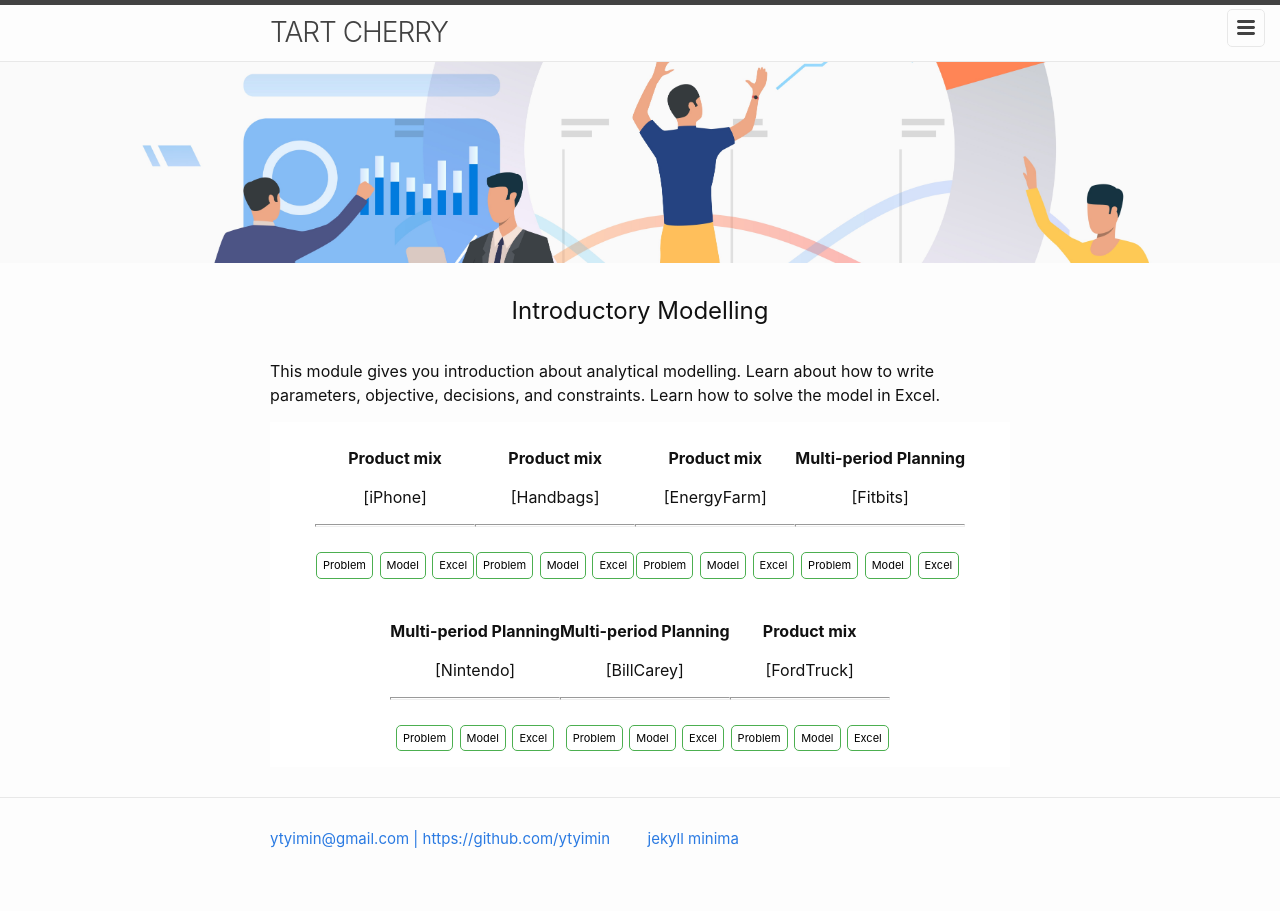
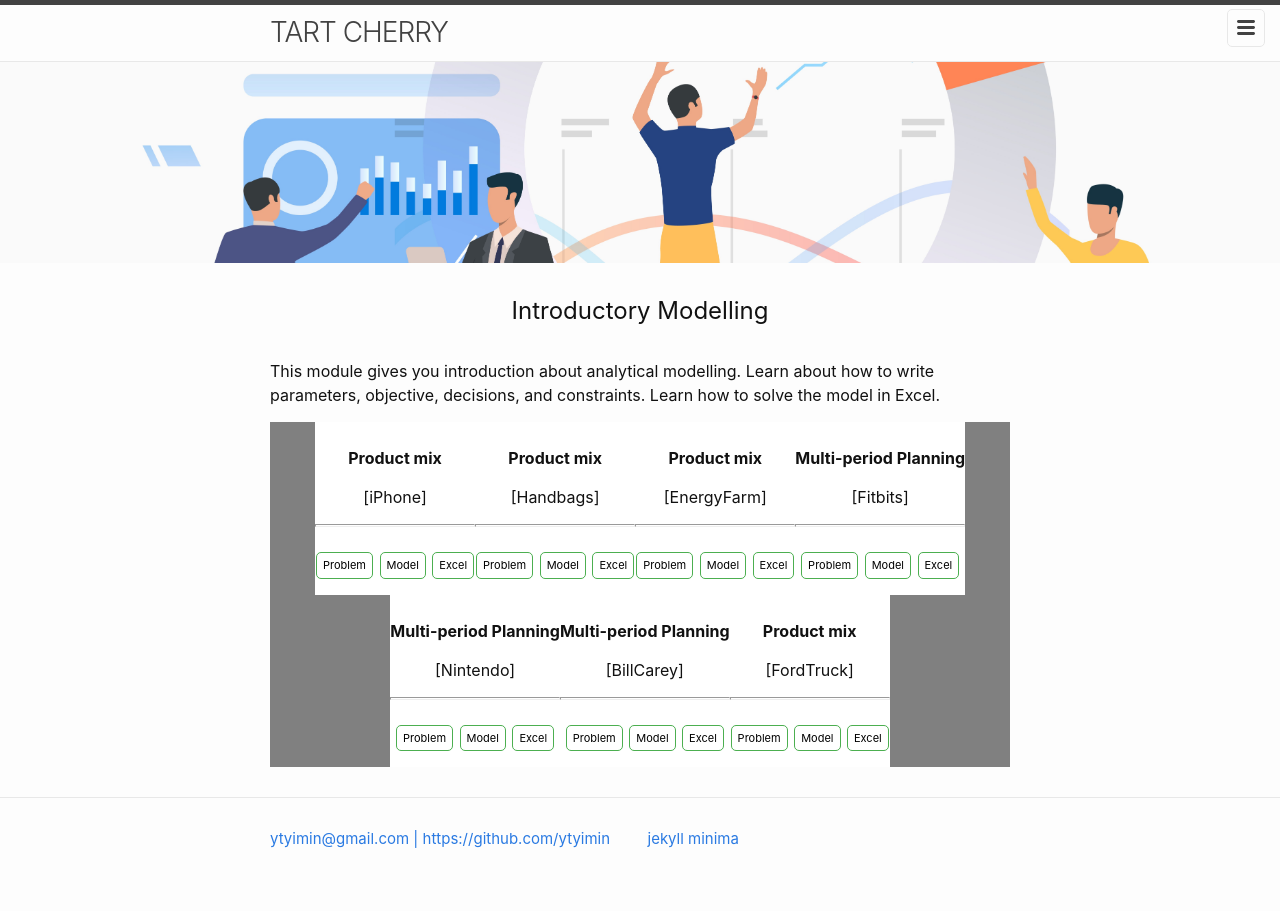
Before and after one commit to ytyimin/tart-cherry, a Jekyll site: the page built from introduction.markdown, in a window 1280 px wide. Built offline with Jekyll 4.4.1, drawn with Linux system fonts in a browser that asks for light colours.

Commit message:
Update _layout.scss

```diff
--- a/_sass/minima/_layout.scss
+++ b/_sass/minima/_layout.scss
@@ -374,12 +374,12 @@
   display: flex;
   width: content-width;
   flex-flow: row wrap;
-  background-color: White;
+  background-color: Grey;
   justify-content: center;
 }
 
 .flex-container > div {
-  background-color: grey-color-dark;
+  background-color: White;
   width: flexbox-width;
   margin: spacing-unit;
   text-align: center;
```
